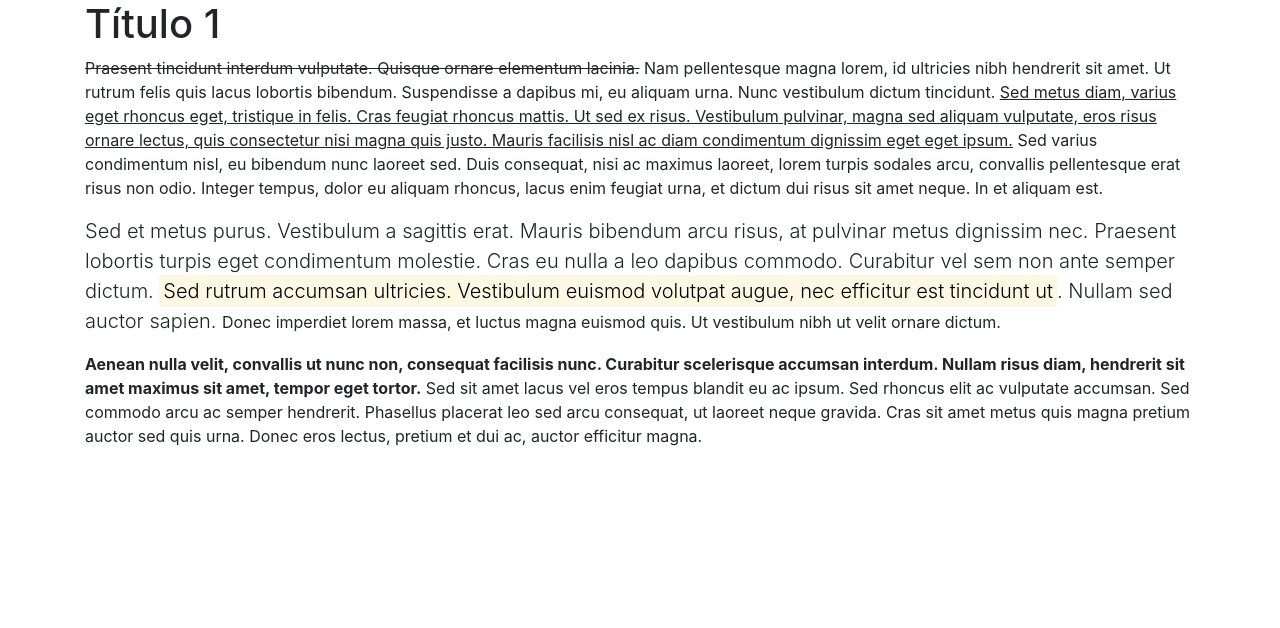
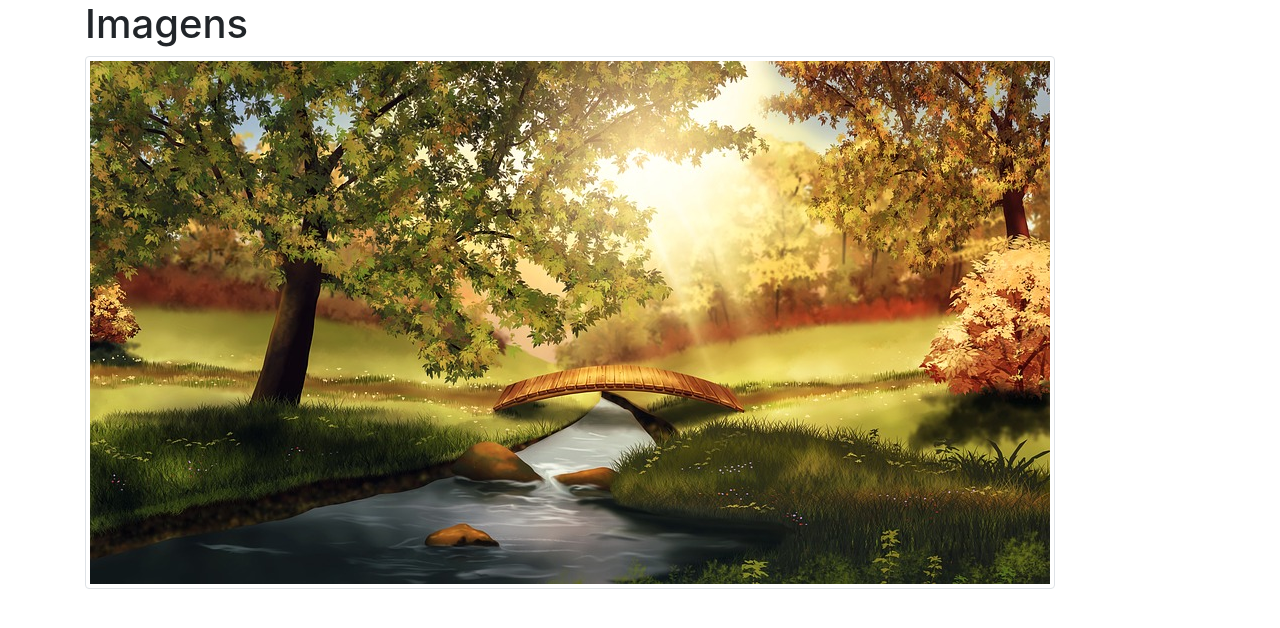
Before and after one commit to LuizCBX/Bootstrap, a plain HTML site: page meu_site/index.html in a window 1280 px wide. Drawn offline with Linux system fonts and the light colour scheme.

Commit message:
Colocando imagem dentro do container

```diff
--- a/meu_site/index.html
+++ b/meu_site/index.html
@@ -9,27 +9,11 @@
     </head>
 <body>
     <div class="container">
-        <h1>Título 1</h1>
+        <h1>Imagens</h1>
 
-        <p>
-            <s>Praesent tincidunt interdum vulputate. Quisque ornare elementum lacinia.</s> Nam pellentesque magna lorem, id ultricies nibh hendrerit sit amet. Ut rutrum felis quis lacus lobortis bibendum. Suspendisse a dapibus mi, eu aliquam urna. Nunc vestibulum dictum tincidunt. <u>Sed metus diam, varius eget rhoncus eget, tristique in felis. Cras feugiat rhoncus mattis. Ut sed ex risus. Vestibulum pulvinar, magna sed aliquam vulputate, eros risus ornare lectus, quis consectetur nisi magna quis justo. Mauris facilisis nisl ac diam condimentum dignissim eget eget ipsum.</u> Sed varius condimentum nisl, eu bibendum nunc laoreet sed. Duis consequat, nisi ac maximus laoreet, lorem turpis sodales arcu, convallis pellentesque erat risus non odio. Integer tempus, dolor eu aliquam rhoncus, lacus enim feugiat urna, et dictum dui risus sit amet neque. In et aliquam est.
+        <img src="public/img/natureza1.jpg" class="img-thumbnail">
 
-        </p>
 
-        <!-- u = sublinha
-        small = diminui letra
-        strong = negrito
-        s = sublinha (risca)
-        u = sublina
-        mark = marcar o texto -->
-        <p class="lead"> <!-- Da um destaque no paragráfo e mark marca o texto-->
-            Sed et metus purus. Vestibulum a sagittis erat. Mauris bibendum arcu risus, at pulvinar metus dignissim nec. Praesent lobortis turpis eget condimentum molestie. Cras eu nulla a leo dapibus commodo. Curabitur vel sem non ante semper dictum. <mark>Sed rutrum accumsan ultricies. Vestibulum euismod volutpat augue, nec efficitur est tincidunt ut</mark>. Nullam sed auctor sapien.
-            <small> Donec imperdiet lorem massa, et luctus magna euismod quis. Ut vestibulum nibh ut velit ornare dictum.</small>
-        </p>
-
-        <p>
-            <strong>Aenean nulla velit, convallis ut nunc non, consequat facilisis nunc. Curabitur scelerisque accumsan interdum. Nullam risus diam, hendrerit sit amet maximus sit amet, tempor eget tortor.</strong> Sed sit amet lacus vel eros tempus blandit eu ac ipsum. Sed rhoncus elit ac vulputate accumsan. Sed commodo arcu ac semper hendrerit. Phasellus placerat leo sed arcu consequat, ut laoreet neque gravida. Cras sit amet metus quis magna pretium auctor sed quis urna. Donec eros lectus, pretium et dui ac, auctor efficitur magna.
-        </p>
     </div>
 
 
@@ -38,5 +22,6 @@
         <script src="public/js/jquery.js"></script>
         <script src="public/js/bootstrap.bundle.min.js"></script>
     </footer>
+
 </body>
 </html>
```
Also changed, not shown: meu_site/public/img/natureza1.jpg (added), meu_site/public/img/natureza2.jpg (added), meu_site/public/img/natureza3.jpg (added), meu_site/public/img/natureza4.jpeg (added).
